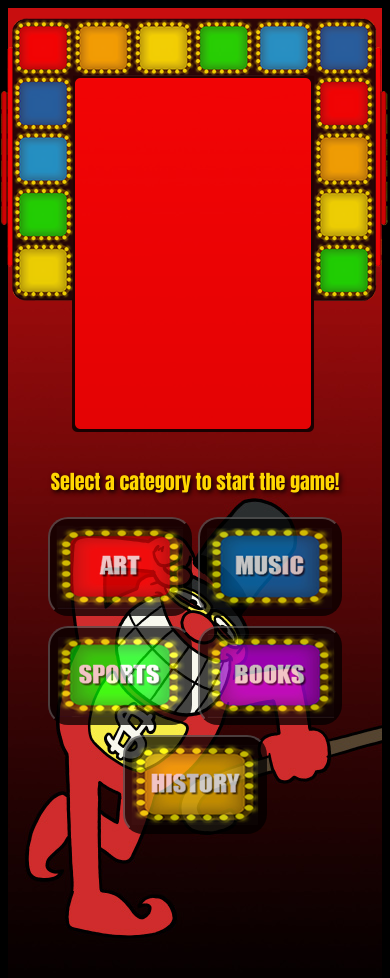
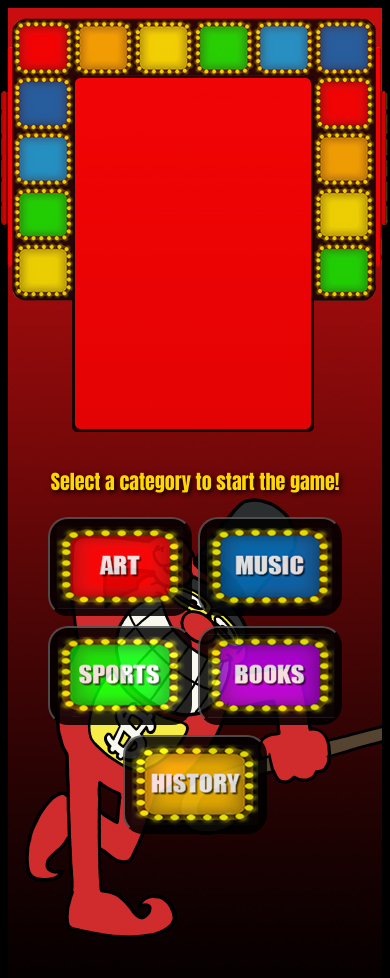
Before and after one commit to KcRaymond/LetsGetTrivial, a plain HTML site: page game.html in a window 390 px wide. Shown: the top 978 px of the page. Drawn offline with nearby package versions, Linux system fonts and the light colour scheme.

Commit message:
fixed styling on buttons for mobile version

```diff
--- a/css/art-styles.css
+++ b/css/art-styles.css
@@ -23,7 +23,7 @@ main {
 #questions {
   position: absolute;
   color: white;
-  max-width: 25%;
+  max-width: 35%;
 }
 .buttons {
   display: flex;
@@ -81,7 +81,6 @@ h3 {
 .w3-btn {
   display: flex;
   flex-flow: row wrap;
-  opacity: 85%;
   justify-content: space-around;
   margin-top: 0px;
   margin-left: auto;
@@ -89,7 +88,9 @@ h3 {
   margin-bottom: 10px;
   list-style: none;
   max-width: 80%;
-  max-width: 150px;
-  border-radius: 20px;
+  border-radius: 15px;
   padding: 5px;
+  color: black;
+  background-color: gold;
+  font-weight: bolder;
 }
```
Also changed, not shown: index.html (+0 -3 lines).
